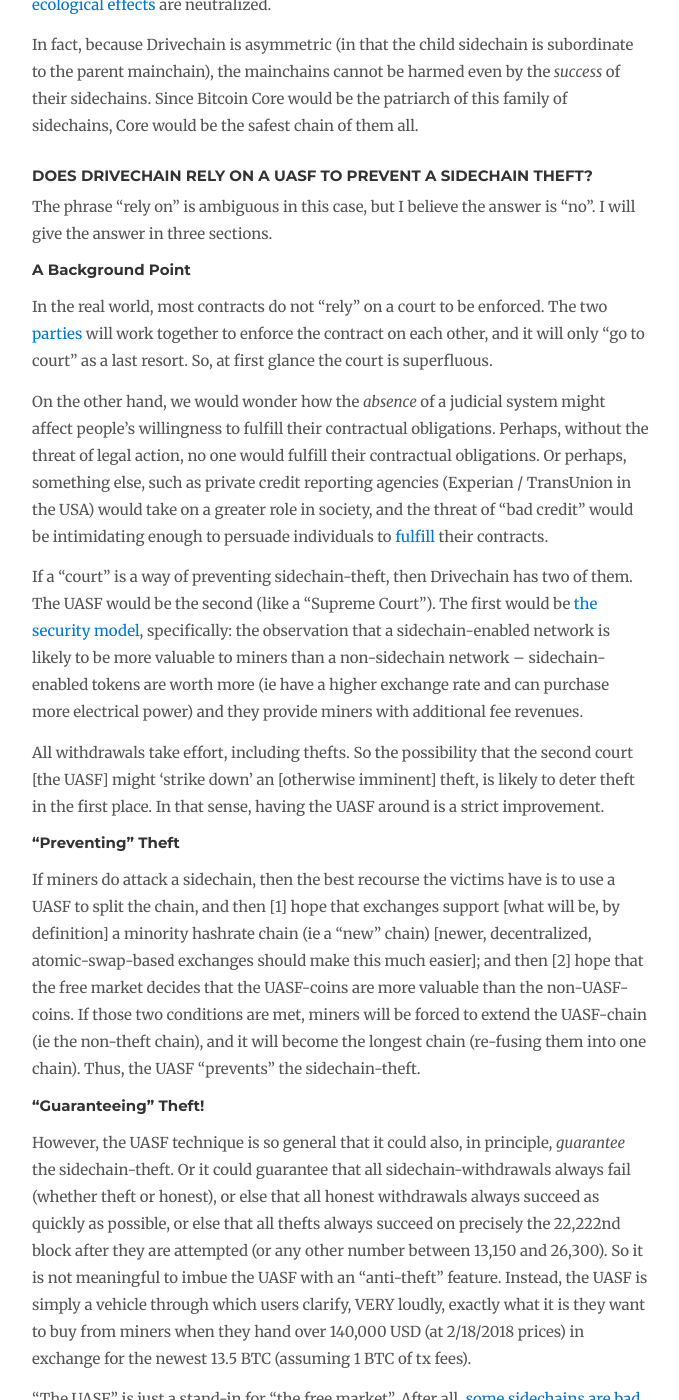
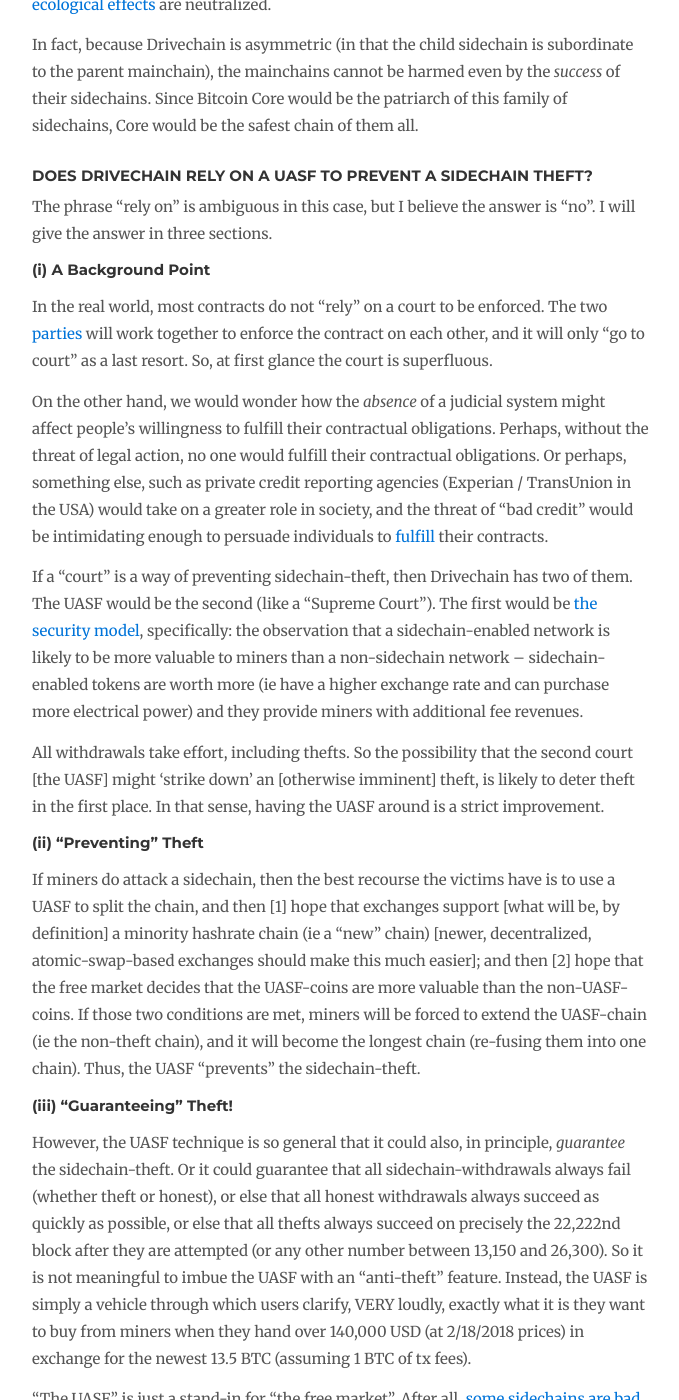
Before and after one commit to drivechain-project/drivechain.info, a Jekyll site: the page built from faq/index.md, in a window 1280 px wide and 1400 px high, scrolled down 1246 px. Shown: the whole window, without its empty margins (138-817 px from the left). Built offline with Jekyll 4.4.1, drawn with Linux system fonts in a browser that asks for light colours; nearby versions of some CDN libraries; comment, search, counter and statistics services are not loaded.

Commit message:
add numbering

```diff
--- a/faq/index.md
+++ b/faq/index.md
@@ -38,7 +38,7 @@
 
 The phrase "rely on" is ambiguous in this case, but I believe the answer is "no". I will give the answer in three sections.
 
-##### A Background Point
+##### (i) A Background Point
 
 In the real world, most contracts do not "rely" on a court to be enforced. The two [parties](https://en.wikipedia.org/wiki/Party_%28law%29) will work together to enforce the contract on each other, and it will only "go to court" as a last resort. So, at first glance the court is superfluous.
 
@@ -48,11 +48,11 @@
 
 All withdrawals take effort, including thefts. So the possibility that the second court [the UASF] might 'strike down' an [otherwise imminent] theft, is likely to deter theft in the first place. In that sense, having the UASF around is a strict improvement.
 
-##### "Preventing" Theft
+##### (ii) "Preventing" Theft
 
 If miners do attack a sidechain, then the best recourse the victims have is to use a UASF to split the chain, and then [1] hope that exchanges support [what will be, by definition] a minority hashrate chain (ie a "new" chain) [newer, decentralized, atomic-swap-based exchanges should make this much easier]; and then [2] hope that the free market decides that the UASF-coins are more valuable than the non-UASF-coins. If those two conditions are met, miners will be forced to extend the UASF-chain (ie the non-theft chain), and it will become the longest chain (re-fusing them into one chain). Thus, the UASF "prevents" the sidechain-theft.
 
-##### "Guaranteeing" Theft!
+##### (iii) "Guaranteeing" Theft!
 
 However, the UASF technique is so general that it could also, in principle, *guarantee* the sidechain-theft. Or it could guarantee that all sidechain-withdrawals always fail (whether theft or honest), or else that all honest withdrawals always succeed as quickly as possible, or else that all thefts always succeed on precisely the 22,222nd block after they are attempted (or any other number between 13,150 and 26,300). So it is not meaningful to imbue the UASF with an "anti-theft" feature. Instead, the UASF is simply a vehicle through which users clarify, VERY loudly, exactly what it is they want to buy from miners when they hand over 140,000 USD (at 2/18/2018 prices) in exchange for the newest 13.5 BTC (assuming 1 BTC of tx fees).
 
```
